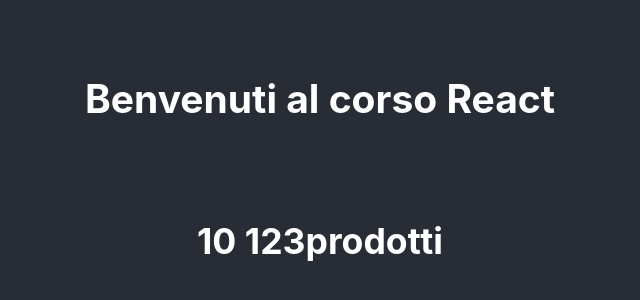
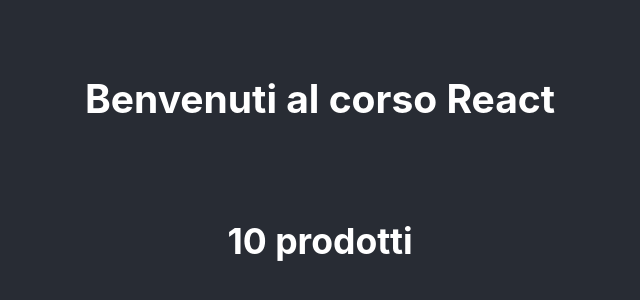
Before and after one commit to sorrentmutie/demoReact, a React (Create React App) app: page / in a window 1280 px wide. Shown: the part 214-514 px from the top of the page, without its empty margins (320-960 px from the left). Built offline with nearby package versions, Linux system fonts and the light colour scheme.

Commit message:
proprietà opzionali

```diff
--- a/src/App.tsx
+++ b/src/App.tsx
@@ -15,7 +15,7 @@
   }
 
   const renderMessage = () => {
-    return products === 0 ? <Empty/> : <Products value={products} data="123"/>;
+    return products === 0 ? <Empty/> : <Products value={products} />;
   }
 
   return (
@@ -30,7 +30,7 @@
 
 interface ProductsProps {
   value: number,
-  data: string
+  data?: string
 }
 export const Products = (props: ProductsProps) =>  <h3>{props.value} {props.data }prodotti</h3>
 
```
